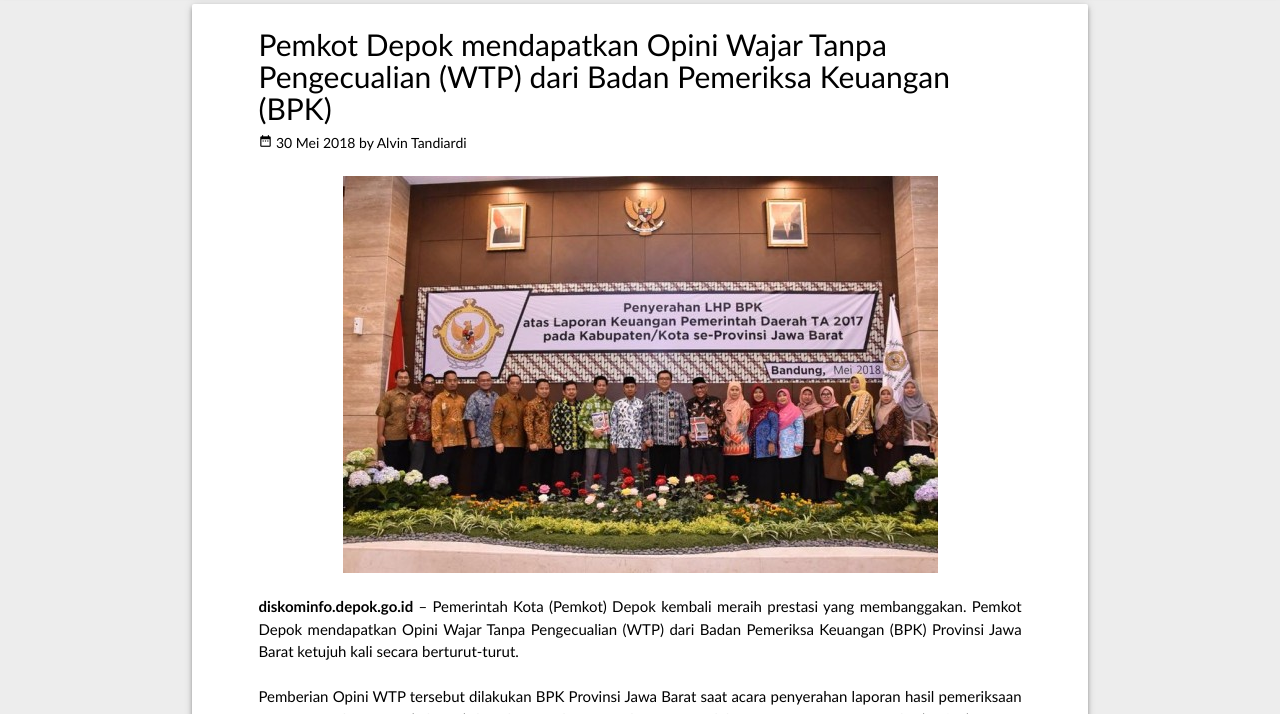
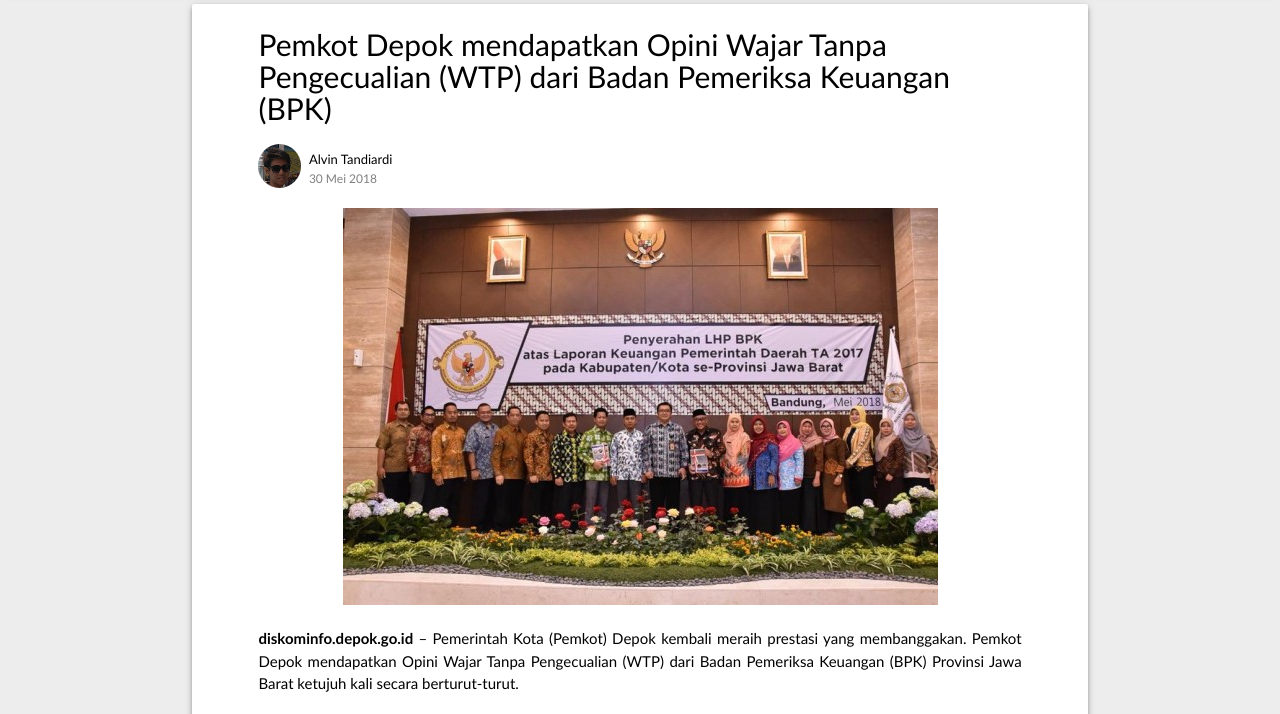
Before and after one commit to alvintan05/codehub, a plain HTML site: page detailberita1.html in a window 1280 px wide. Shown: the part 80-794 px from the top of the page. Drawn offline with Linux system fonts and the light colour scheme.

Commit message:
edit sedikit

```diff
--- a/css/style.css
+++ b/css/style.css
@@ -220,8 +220,9 @@
   margin-right: auto;
 }
 
-#author{
+.author{
   font-size: 14px;
+  margin: 0;
 }
 
 #konten-berita p > i {
--- a/detailberita1.html
+++ b/detailberita1.html
@@ -52,10 +52,23 @@
               <div class="containers">
 
                 <span class="card-title" id="title">Pemkot Depok mendapatkan Opini Wajar Tanpa Pengecualian (WTP) dari Badan Pemeriksa Keuangan (BPK) </span>
-                <p id="author"><i class="tiny material-icons">date_range</i> 30 Mei 2018 by <a class="black-text" href="profil.html">Alvin Tandiardi</a> </p>
-                <br/>
+
+                <div class="row" style="margin-top: 20px;">
+                  <div class="col s1">
+                    <img src="images/circle-alvin.jpg" class="circle responsive-img" width="45" style="margin: 0;" alt="">
+                  </div>
+                  <div class="col s11" style="padding-top: 4px; margin-left: -15px;">
+                    <p class= "author">
+                      <a class="black-text" style="font-size: 13px;" href="profil.html">Alvin Tandiardi</a>
+                    </p>
+                    <p class="author" style="font-size: 12px; color: grey; margint;">
+                      30 Mei 2018
+                    </p>
+                  </div>
+                </div>
+
                 <img src="images/beranda/berita0.jpg" alt="" class="responsive-img">
-                <br/>
+                <br>
 
                 <p class="text-berita">
                   <b>diskominfo.depok.go.id</b> – Pemerintah Kota (Pemkot) Depok kembali meraih prestasi yang membanggakan.
@@ -180,11 +193,11 @@
     <script type="text/javascript" src="js/materialize.min.js"></script>
     <script>
         $(document).ready(function(){
-          $(".preloader").fadeOut();
+            $(".preloader").fadeOut();
         });
         $(document).ready(function(){
-		    $('.scrollspy').scrollSpy();
-		});
+		        $('.scrollspy').scrollSpy();
+		    });
     </script>
 </body>
 </html>
```
Also changed, not shown: detailberita2.html (+15 -2 lines), images/circle-alvin.jpg (added), images/circle-jodi.jpg (added), images/profil.png (added).
